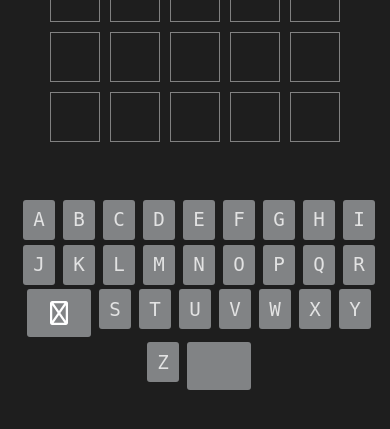
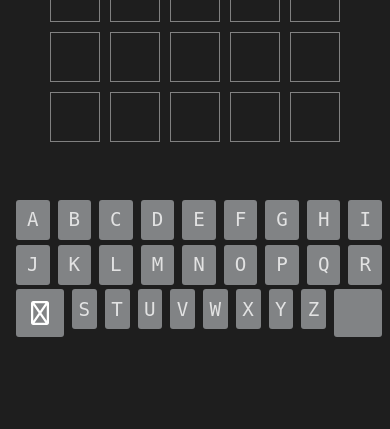
Before and after one commit to gabrielelobosco/WordleIT, a PHP site: page / in a window 390 px wide. Shown: the part 281-710 px from the top of the page. Run offline with PHP 8.4, Linux system fonts and the light colour scheme; some libraries are stand-ins or nearby versions.

Commit message:
Issue Fix - Keyboard dimensions on Small Devices

```diff
--- a/index.html
+++ b/index.html
@@ -122,8 +122,6 @@
 
 
 <style>
-	/* Themes */
-
 	.dark_theme {
 		--bc: #1e1e1e;
 		--tc: white;
@@ -146,13 +144,9 @@
 		--fh: 'Itim', cursive;
 	}
 
-/* HTML */
-
 	html {
 		background-color: var(--bc);
 	}
-
-/* Navbar */
 
 	.nav {
 		width: 100%;
@@ -193,7 +187,7 @@ html {
 		animation-timing-function: cubic-bezier(0.5, 0.05, 0.25, 1);
 	}
 
-.h3 {
+	h3 {
 		color: var(--tc);
 		position: absolute;
 		left: 1rem;
@@ -208,8 +202,6 @@ html {
 		left: 0;
 		position: absolute;
 	}
-
-/* Underline */
 
 	.underline-container {
 		display: flex;
@@ -239,8 +231,6 @@ html {
 		content: attr(data-before);
 	}
 
-/* Keyboard */
-
 	.tastiera {
 		display: flex;
 		flex-wrap: wrap;
@@ -265,7 +255,7 @@ html {
 	#tastob {
 		margin-left: 0.5rem;
 		margin-top: 0.3rem;
-	width: 4rem;
+		width: 3rem;
 		height: 3rem;
 		font-size: 1.5rem;
 		border-radius: 3px;
@@ -282,17 +272,14 @@ html {
 		height: 0;
 	}
 
-/* Responsive */
-
 	@media screen and (max-width: 768px) {
 		#tasto {
-		width: 2rem;
+			width: 1.5rem;
 			height: 2.5rem;
 			font-size: 1.2rem;
+			flex: 1 1 auto;
 		}
 	}
-
-/* Underline-Checked-Styles */
 
 	.error {
 		border: 1px solid var(--bc) !important;
@@ -308,8 +295,6 @@ html {
 		border: 1px solid var(--bc) !important;
 		animation: popResultP 1s 1 forwards;
 	}
-
-/* Announcer */
 
 	.announcer {
 		width: 35rem;
@@ -327,8 +312,6 @@ html {
 		z-index: 1;
 		animation: announcer 0.75s forwards;
 	}
-
-/* Announcer Animation */
 
 	@keyframes announcer {
 		from {
@@ -383,8 +366,6 @@ html {
 		font-family: var(--fh);
 	}
 
-/* Theme Change Animations */
-
 	@keyframes tchangel {
 		from {
 			transform: translate(-6px);
@@ -405,8 +386,6 @@ html {
 		}
 	}
 
-/* Underline-Animations */
-
 	@keyframes popText {
 		from {
 		font-size: 3.3rem;
@@ -416,8 +395,6 @@ html {
 		font-size: 3em;
 		}
 	}
-
-/* Underline-Checked-Animations */
 
 	@keyframes popResultC {
 		from {
@@ -452,8 +429,6 @@ html {
 			background-color: #3a3a3c;
 		}
 	}
-
-/* Fonts */
 
 	@import url('https://fonts.googleapis.com/css2?family=Itim&display=swap');
 	</style>
```
Also changed, not shown: style.css (+4 -29 lines). Lines whose indentation alone changed are shown as unchanged.
